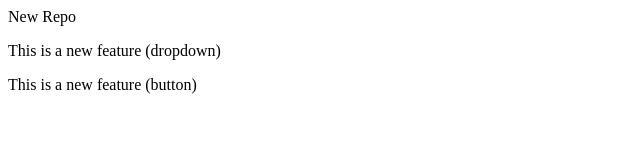
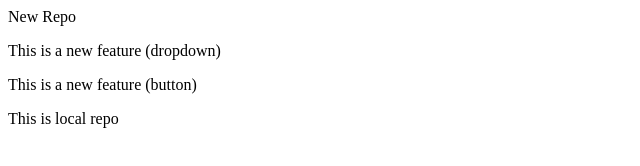
Before and after one commit to Pratik-Mandale/localrepo, a plain HTML site: page index.html in a window 1280 px wide. Shown: the whole page, without its empty margins (0-640 px from the left). Drawn offline with Linux system fonts and the light colour scheme.

Commit message:
Modified index

```diff
--- a/index.html
+++ b/index.html
@@ -2,3 +2,5 @@
 
 <p>This is a new feature (dropdown)</p>
 <p>This is a new feature (button) </p>
+
+<p>This is local repo</p>
```
